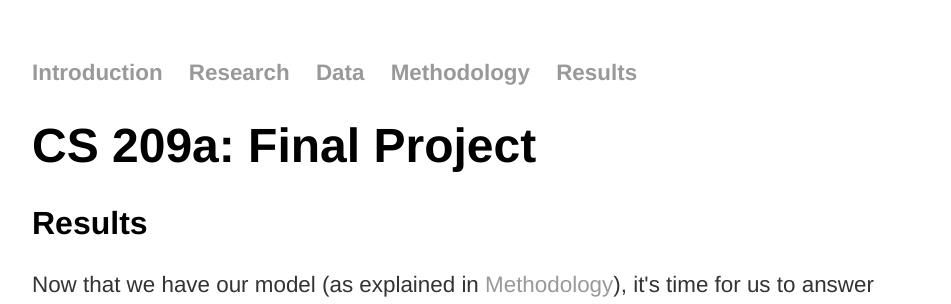
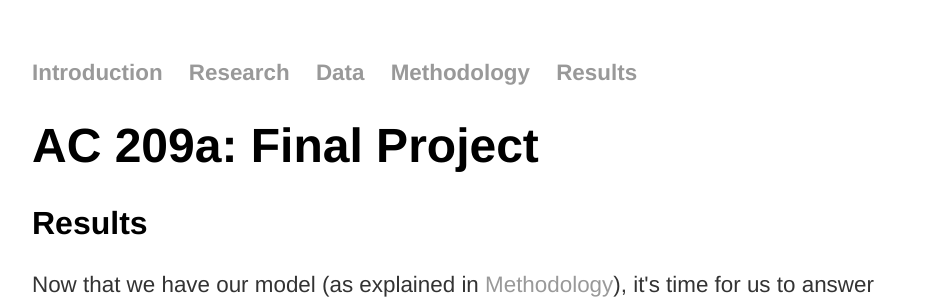
Before and after one commit to handypark/handypark.github.io, a Jekyll site: the page built from results.html, in a window 1280 px wide and 900 px high. Shown: the top 304 px of the window, without its empty margins (160-1111 px from the left). Built offline with Jekyll 4.4.1, drawn with Linux system fonts in a browser that asks for light colours.

```diff
--- a/results.html
+++ b/results.html
@@ -4,7 +4,7 @@ title: Results
 ---
 
 <div class="blurb">
-	<h1>CS 209a: Final Project</h1>
+	<h1>AC 209a: Final Project</h1>
 	<h2>Results</h2>
 	<p>
 		Now that we have our model (as explained in <a href="/methodology">Methodology</a>), it's time for us to answer
```
